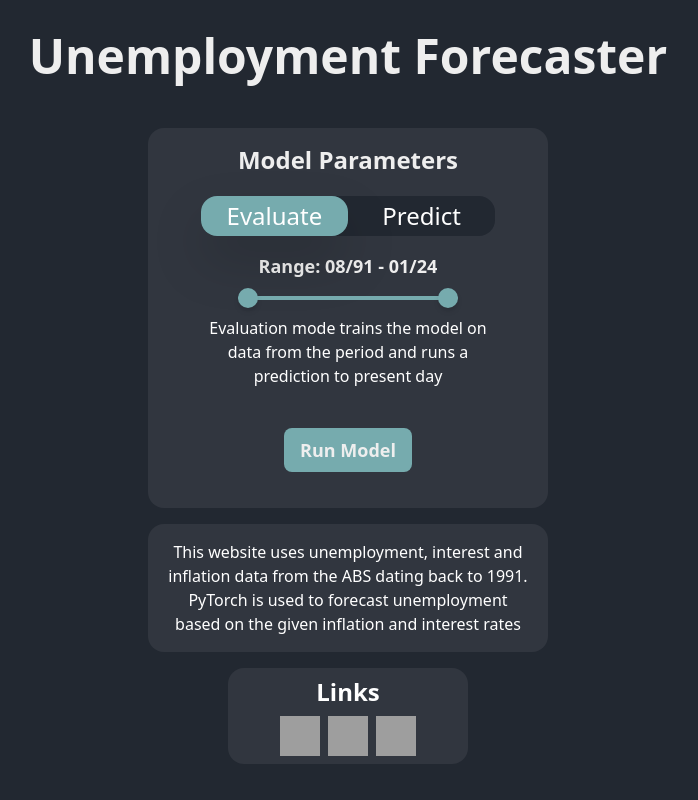
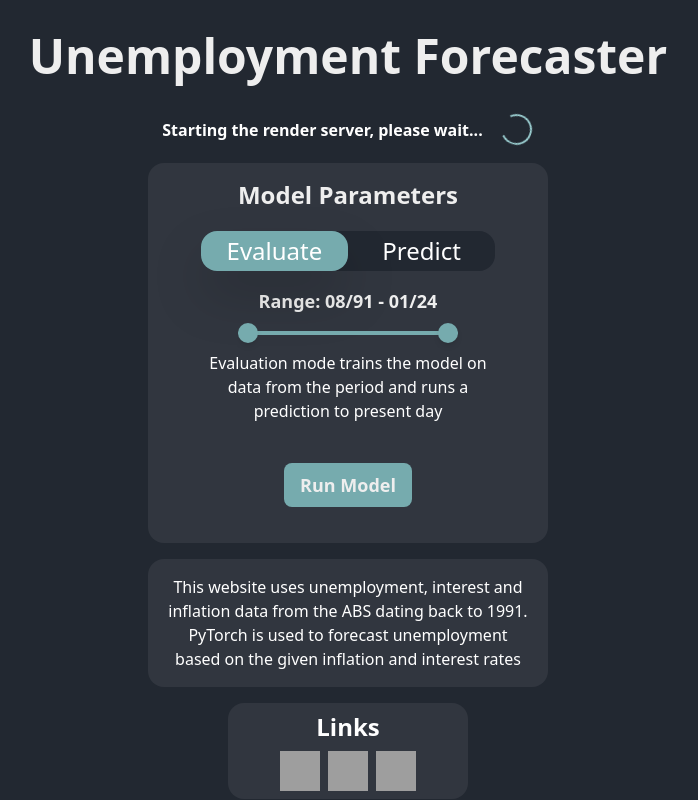
Before and after one commit to lliamsymonds04/forecasting-unemployment, a React (Vite) app: page / in a window 1280 px wide. Shown: the whole page, without its empty margins (292-990 px from the left). Built offline with nearby package versions, Linux system fonts and the light colour scheme; no server answers; grey boxes are pictures that could not be loaded.

Commit message:
added a ping to backend

```diff
--- a/src/App.tsx
+++ b/src/App.tsx
@@ -2,7 +2,7 @@ import { useState } from "react";
 import ModelTuner from "./components/ModelTuner";
 import InfoCard from "./components/InfoCard";
 import LinksCard from "./components/LinksCard";
-// import Footer from "./components/Footer";
+import PingRender from "./components/PingRender";
 
 
 function App() {
@@ -15,9 +15,8 @@ function App() {
         {graphSrc !== "" && <img src={graphSrc} alt="Graph" className="w-fit h-auto" />}
 
       </div>
-      {/* {graphSrc !== "" && <img src={graphSrc} alt="Graph" className="w-[90%] h-auto mt-8 max-w-[25rem]" />} */}
+      <PingRender />
       <ModelTuner setGraphSrc={setGraphSrc}/>
-      {/* <Footer /> */}
       <InfoCard/>
       <LinksCard/>
     </div>
--- a/src/components/ModelTuner.tsx
+++ b/src/components/ModelTuner.tsx
@@ -9,7 +9,7 @@ import { PulseLoader } from "react-spinners";
 const DateRange = ["1991-08-01", "2024-01-01"]
 const MaxForecastMonths = 12;
 
-const BaseURL = "http://127.0.0.1:5000"
+const BaseURL = "https://forecast-unemployment.onrender.com"//"http://127.0.0.1:5000"
 
 function formatDate(date: string): string {
     const parts = date.split("/")
@@ -52,6 +52,7 @@ function ModelTuner({setGraphSrc}: {setGraphSrc: React.Dispatch<React.SetStateAc
         const blob = await response.blob()
         const imgUrl = URL.createObjectURL(blob)
         setGraphSrc(imgUrl)
+        setIsFetching(false)
     }
 
     async function evaluate() {
@@ -69,6 +70,7 @@ function ModelTuner({setGraphSrc}: {setGraphSrc: React.Dispatch<React.SetStateAc
         const blob = await response.blob()
         const imgUrl = URL.createObjectURL(blob)
         setGraphSrc(imgUrl)
+        setIsFetching(false)
     }
 
     async function getInterestAndInflation(date: string) {
@@ -141,7 +143,11 @@ function ModelTuner({setGraphSrc}: {setGraphSrc: React.Dispatch<React.SetStateAc
             <button
                 className="bg-[#76ABAE] text-[#EEEEEE] font-bold font-sans text-lg mt-10 mb-5 px-4 py-2 rounded-lg hover:bg-[#4A7B7D] focus:outline-none"
                 onClick={() => {
+                    if (isFetching) {
+                        return
+                    }
                     setIsFetching(true)
+                    console.log("Running model")
 
                     try {
                         if (predictMode) {
@@ -149,10 +155,9 @@ function ModelTuner({setGraphSrc}: {setGraphSrc: React.Dispatch<React.SetStateAc
                         } else {
                             evaluate();
                         }
+
                     } catch (error) {
                         console.error("Error fetching data:", error);
-                    } finally {
-                        setIsFetching(false)
                     }
 
                 }}
--- /dev/null
+++ b/src/components/PingRender.tsx
@@ -0,0 +1,42 @@
+import { useState, useEffect } from "react";
+import { ClipLoader } from "react-spinners";
+
+
+function PingRender() {
+    const [isPinging, setIsPinging] = useState(false);
+
+    async function init() {
+        setIsPinging(true);
+
+        const ping = await fetch("https://forecast-unemployment.onrender.com/api/ping", {method: "GET"});
+
+        if (!ping.ok) {
+            setIsPinging(false);
+            return;
+        }
+
+        setIsPinging(false)
+    }
+
+    useEffect(() => {
+        init()
+    }, []);
+
+
+    return (
+        <div>
+            {/* {isShown && <div> */}
+            {isPinging ? <div className="flex flex-row items-center justify-center gap-4">
+                <p className="text-white font-bold">Starting the render server, please wait...</p>
+                <ClipLoader color="#A0D6D8" loading={true} size={35} />
+            </div> : <div className="flex flex-row items-center justify-center gap-2">
+                <p className="text-white font-bold">The render server is up and running</p>
+                <img src={"https://img.icons8.com/?size=100&id=63262&format=png&color=000000"} className="h-10"/>
+            </div>}
+            {/* </div>} */}
+        </div>
+    )
+}
+
+
+export default PingRender;
```
Also changed, not shown: 1 other file (tests, documents, lock files or other folders).
